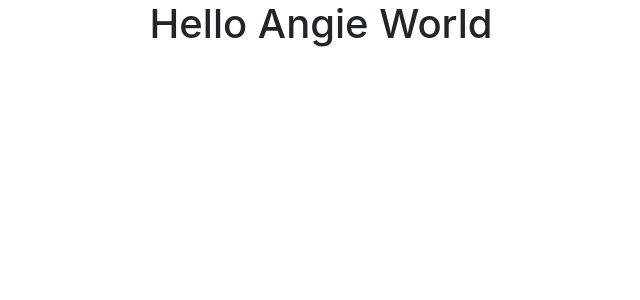
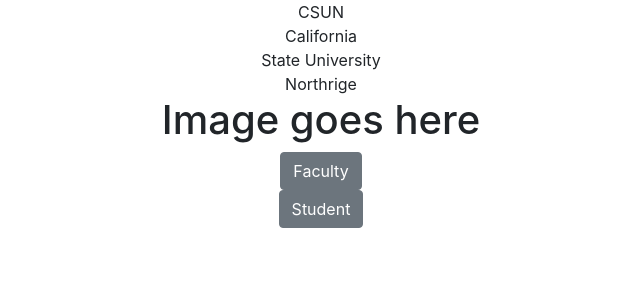
Before and after one commit to AngelicaGFlores/CSUNAttendence, a React (Create React App) app: page / in a window 1280 px wide. Shown: the top 300 px of the page, without its empty margins (319-959 px from the left). Built offline with nearby package versions, Linux system fonts and the light colour scheme.

Commit message:
Added the UI for Home Page

```diff
--- a/src/components/HomePage.js
+++ b/src/components/HomePage.js
@@ -1,13 +1,28 @@
-import React, { Component } from 'react'
-
+import React, { Component } from "react";
+import { Button } from "reactstrap";
 export class HomePage extends Component {
-    render() {
-        return (
-            <div>
-                <h1>Hello Angie World</h1>
-            </div>
-        )
-    }
+  render() {
+    return (
+      <div>
+        <div className="Logo">
+          CSUN
+          <br />
+          California
+          <br />
+          State University
+          <br />
+          Northrige
+        </div>
+        <div className="Image">
+          <h1>Image goes here</h1>
+        </div>
+        <div className="Navigation-Buttons">
+          <Button>Faculty</Button> <br/>
+          <Button>Student</Button>
+        </div>
+      </div>
+    );
+  }
 }
 
-export default HomePage
+export default HomePage;
```
